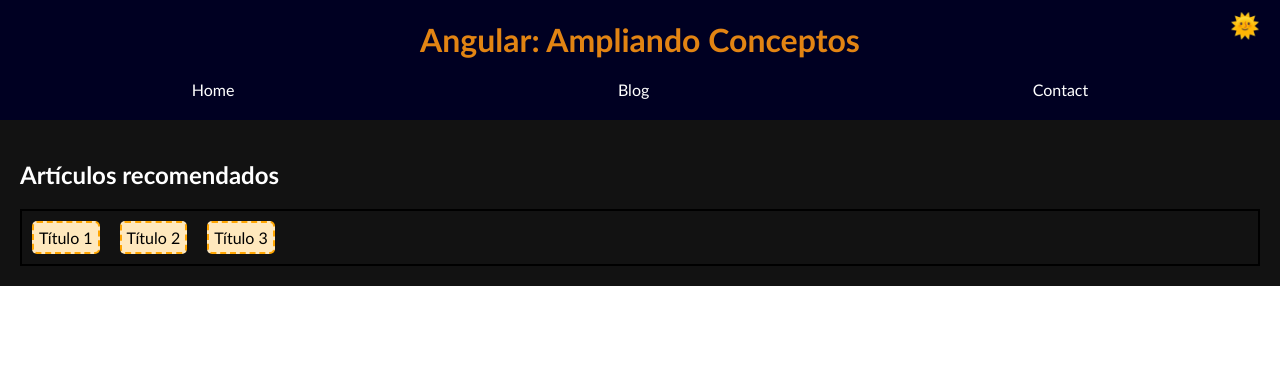
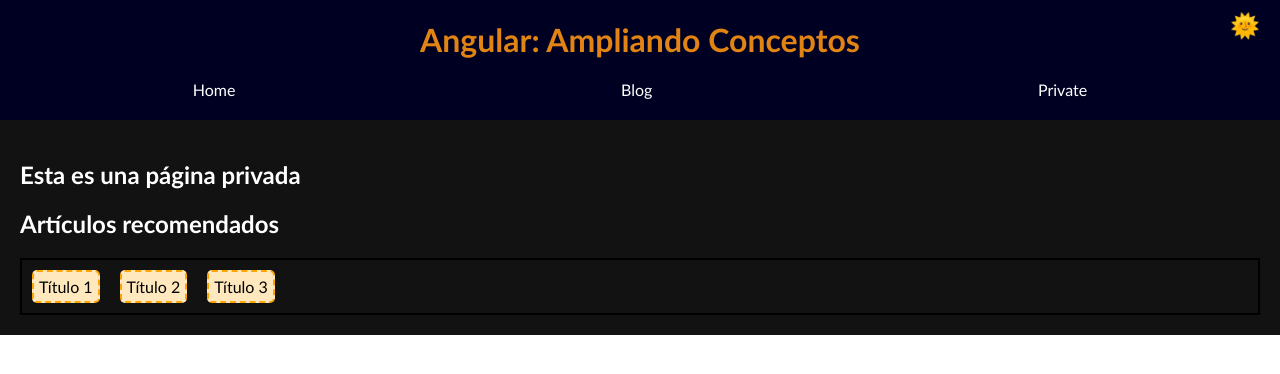
Before and after one commit to Amaza-ing/OW-Angular-Ampliando-Conceptos, an Angular app: page /private in a window 1280 px wide. Before the commit this address led to /. Shown: the top 374 px of the page. Built offline with nearby package versions, Linux system fonts and the light colour scheme.

Commit message:
canActivate

```diff
--- a/src/app/components/header/header.component.html
+++ b/src/app/components/header/header.component.html
@@ -4,7 +4,7 @@
     <ul class="nav-list">
       <li><a routerLink="/" class="link">Home</a></li>
       <li><a routerLink="/blog" class="link">Blog</a></li>
-      <li><a routerLink="/" class="link">Contact</a></li>
+      <li><a routerLink="/private" class="link">Private</a></li>
     </ul>
   </nav>
 </header>
--- /dev/null
+++ b/src/app/pages/private/private.component.html
@@ -0,0 +1 @@
+<h2>Esta es una página privada</h2>
```
Also changed, not shown: src/app/app.routes.ts (+7 -2 lines), src/app/pages/private/private.component.ts (added, +11 -0 lines), src/app/pages/private/private.component.css (added), 1 other file (tests, documents, lock files or other folders).
